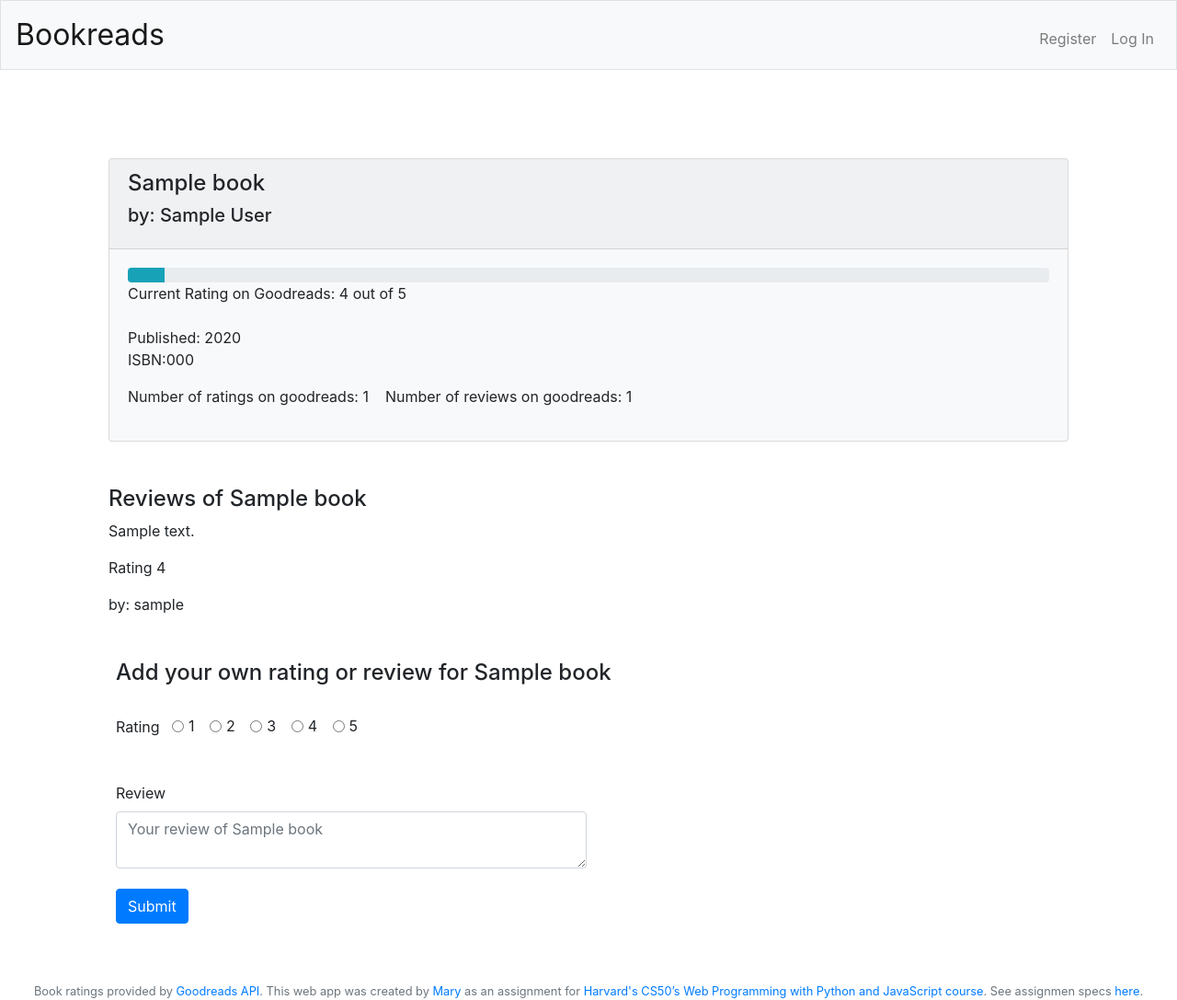
After one commit to maryeleanor/bookreviews, a Flask app: template templates/book.html in a window 1280 px wide. The commit adds this page. Shown: the whole page at 92% size. Run offline with Flask 2, Linux system fonts and the light colour scheme; the template is opened without the code that fills it: most values are stand-ins (such as "Sample title", 1, 10 or a date in 2020); some libraries are stand-ins or nearby versions.

Commit message:
added book pages and review input

```diff
--- a/app.py
+++ b/app.py
@@ -59,32 +59,124 @@ def apology(message, code=400):
     return render_template("apology.html", top=code, bottom=escape(message)), code
 
 
+def search(book):
+    book = "%{}%".format(book)
+    books = db.execute("SELECT * FROM books WHERE isbn ILIKE :book OR title ILIKE :book OR author ILIKE :book ORDER BY year DESC", {"book": book}).fetchall()
+    if not books:
+        no_match = "Sorry, no books found. Try another search"
+        return render_template('index.html', no_match=no_match)
+    goodreads = []
+
+    for book in books:
+            isbn = book.isbn
+            res = requests.get("https://www.goodreads.com/book/review_counts.json",
+                           params={"key": "DchANaDeTrPFG7BRpUBZIw", "isbns": isbn})
+            result = res.json()
+            goodreads.append(result['books'])
+
+    books_result = zip(books, goodreads)
+    return books_result
+
+def book_reviews(book_id):
+    book = db.execute(
+        "SELECT * FROM books WHERE id = :book_id", {
+            "book_id": book_id}).fetchone()
+
+    reviews = db.execute(
+        "SELECT * FROM reviews WHERE book_id = :book_id", {
+            "book_id": book.id}).fetchall()
+
+    user = db.execute("SELECT * FROM users WHERE id = :id",
+                      {"id": session["user_id"]}).fetchone()
+    username = user.username.capitalize()
+
+    isbn = book.isbn
+    res = requests.get("https://www.goodreads.com/book/review_counts.json",
+                       params={"key": "DchANaDeTrPFG7BRpUBZIw", "isbns": isbn})
+    result = res.json()
+    goodreads_book = result['books']
+    ratings = (float(goodreads_book[0]['average_rating'])/5) * 100
+    return book, reviews, username, goodreads_book, ratings
+
+
 @app.route("/", methods=["GET", "POST"])
 @login_required
 def index():
     if request.method == "POST":
         book = request.form.get("book")
-        search = "%{}%".format(book)
-        books = db.execute(
-            "SELECT * FROM books WHERE isbn ILIKE :book OR title ILIKE :book OR author ILIKE :book ORDER BY year DESC", {"book":search}).fetchall()
-        # books.append({'ratings_count':''})
-        # books.append({'reviews_count': ''})
-        # books.append({'average_rating': ''})
-        for book in books:
-            isbn = book.isbn
-            res = requests.get("https://www.goodreads.com/book/review_counts.json",
-                           params={"key": "DchANaDeTrPFG7BRpUBZIw", "isbns": isbn})
-            json_result=res.json()
-            goodreads = json_result['books']
-            # book.ratings_count = goodreads['ratings_count']
-            # book.reviews_count = goodreads['reviews_count']
-            # book.average_ratings = goodreads['average_ratings']
-        return render_template('index.html', books=books, goodreads=goodreads)
+
+        if not book:
+            return apology("must provide a book to search for", 404)
+
+        books_result = search(book)
+        return render_template('index.html', books_result=books_result)
 
     else:
         user = db.execute("SELECT * FROM users WHERE id = :id", {"id":session["user_id"]}).fetchall()
         username = user[0].username.capitalize()
-        return render_template('index.html', username=username)
+        return render_template('index.html')
+
+
+
+@app.route('/book/<int:book_id>', methods=['GET', 'POST'])
+def book(book_id):
+    if request.method == "POST":
+        review = request.form.get("review")
+        rating = int(request.form['options'])
+
+        if not review and not rating:
+            return apology("you didn't provide a rating or review", 404)
+
+        db.execute("INSERT INTO reviews (review, rating, book_id, user_id) VALUES (:review, :rating, :book_id, :user_id)", {
+                   "review": review, "rating": rating, "book_id": book_id, "user_id": session["user_id"]})
+        db.commit()
+
+        book, reviews, username, goodreads_book, ratings = book_reviews(book_id)
+        return render_template('book.html', book=book, reviews=reviews, username=username, goodreads_book=goodreads_book, ratings=ratings)
+
+    else:
+        book, reviews, username, goodreads_book, ratings = book_reviews(book_id)
+        return render_template('book.html', book=book, reviews=reviews, username=username, goodreads_book=goodreads_book, ratings=ratings)
+
+
+@app.route('/review/<int:review_id>', methods=['GET', 'POST'])
+def review(review_id):
+    #  review = review.query.get_or_404(review_id)
+    return render_template('review.html', title=review.title, review=review)
+
+
+@app.route('/review/<int:review_id>/update', methods=['GET', 'POST'])
+@login_required
+def update_review(review_id):
+    review = review.query.get_or_404(review_id)
+    if review.author != current_user:
+        abort(403)
+    form = reviewForm()
+    if form.validate_on_submit():
+        review.title = form.title.data
+        review.content = form.content.data
+        db.session.commit()
+        flash('Your review has been updated.', 'success')
+        return redirect(url_for('reviews.review', review_id=review.id))
+    elif request.method == 'GET':
+        form.title.data = review.title
+        form.content.data = review.content
+    return render_template('create_review.html', title='Update review',
+                           form=form, legend='Update review')
+
+
+@app.route('/review/<int:review_id>/delete', methods=['POST'])
+@login_required
+def delete_review(review_id):
+    review = review.query.get_or_404(review_id)
+    if review.author != current_user:
+        abort(403)
+    db.session.delete(review)
+    db.session.commit()
+    flash('Your review has been deleted.', 'danger')
+    return redirect(url_for('main.home'))
+
+
 
 
 @app.route("/register", methods=["GET", "POST"])
--- a/static/style.css
+++ b/static/style.css
@@ -41,3 +41,7 @@ main img
 .title{
     padding-left:200px;
 }
+
+footer {
+
+}
--- /dev/null
+++ b/templates/book.html
@@ -0,0 +1,89 @@
+{% extends "layout.html" %}
+
+{% block title %}
+{% endblock %}
+
+{% block main %}
+
+<div class="m-5"> </div>
+
+
+<div class="card bg-light mb-3">
+    <div class="card-header">
+            <h4>{{ book.title  }}</h4>
+
+            <h5 class="card-title">by: {{ book.author }}</h5>
+
+
+</div>
+    <div class="card-body">
+        <div class="progress">
+            <div class="progress-bar bg-info" role="progressbar" style="width:{{ rating }}%" aria-valuenow="{{ rating }}" aria-valuemin="0"
+                aria-valuemax="100"></div>
+        </div>
+        <span class="right"> Current Rating on Goodreads: {{ goodreads_book[0]['average_rating'] }} out of 5 </span>
+
+        <br> <br>
+        <p class="card-text">Published: {{ book.year }} <br>
+            ISBN:{{ book.isbn }}</p>
+        <p>Number of ratings on goodreads: {{ goodreads_book[0]['work_ratings_count'] }}&nbsp;&nbsp;&nbsp; Number of reviews on goodreads: {{ goodreads_book[0]['work_reviews_count'] }}</p>
+    </div>
+</div>
+
+{% if reviews is defined %}
+<div class="m-5"> </div>
+<h4> Reviews of {{ book.title }} </h4>
+{% for review in reviews %}
+<p>
+    {{ review.review }}
+</p>
+<p>
+   Rating {{ review.rating }}
+</p>
+<p>
+    by: {{ username }}
+</p>
+{% endfor %}
+{% endif %}
+
+<div class="m-5"> </div>
+<form action="{{ url_for('book', book_id=book.id) }}" method="post" class="m-2">
+    <div class="form-group">
+        <h4>Add your own rating or review for {{ book.title }} </h4>
+        <br>
+        <p style="display:inline"> Rating </p> &nbsp;
+        <div class="form-check form-check-inline">
+            <input class="form-check-input" type="radio" name="options" id="inlineRadio1" value="1">
+            <label class="form-check-label" for="inlineRadio1">1</label>
+        </div>
+        <div class="form-check form-check-inline">
+            <input class="form-check-input" type="radio" name="options" id="inlineRadio2" value="2">
+            <label class="form-check-label" for="inlineRadio2">2</label>
+        </div>
+        <div class="form-check form-check-inline">
+            <input class="form-check-input" type="radio" name="options" id="inlineRadio3" value="3">
+            <label class="form-check-label" for="inlineRadio3">3</label>
+        </div>
+        <div class="form-check form-check-inline">
+            <input class="form-check-input" type="radio" name="options" id="inlineRadio4" value="4" >
+            <label class="form-check-label" for="inlineRadio4">4</label>
+        </div>
+        <div class="form-check form-check-inline">
+            <input class="form-check-input" type="radio" name="options" id="inlineRadio5" value="5" >
+            <label class="form-check-label" for="inlineRadio5">5</label>
+        </div>
+
+        <div class="mb-3">
+            <br><br>
+            <label for="review">Review</label>  <br>
+            <textarea class="form-control" id="review" name="review" placeholder="Your review of {{ book.title }}"></textarea>
+            <div class="invalid-feedback">
+                Please enter a message in the textarea.
+            </div>
+        </div>
+        <button class="btn btn-primary" id="submit" type="submit">Submit</button>
+    </div>
+</form>
+
+
+{% endblock %}
```
Also changed, not shown: templates/index.html (+7 -6 lines), 1 other file.
